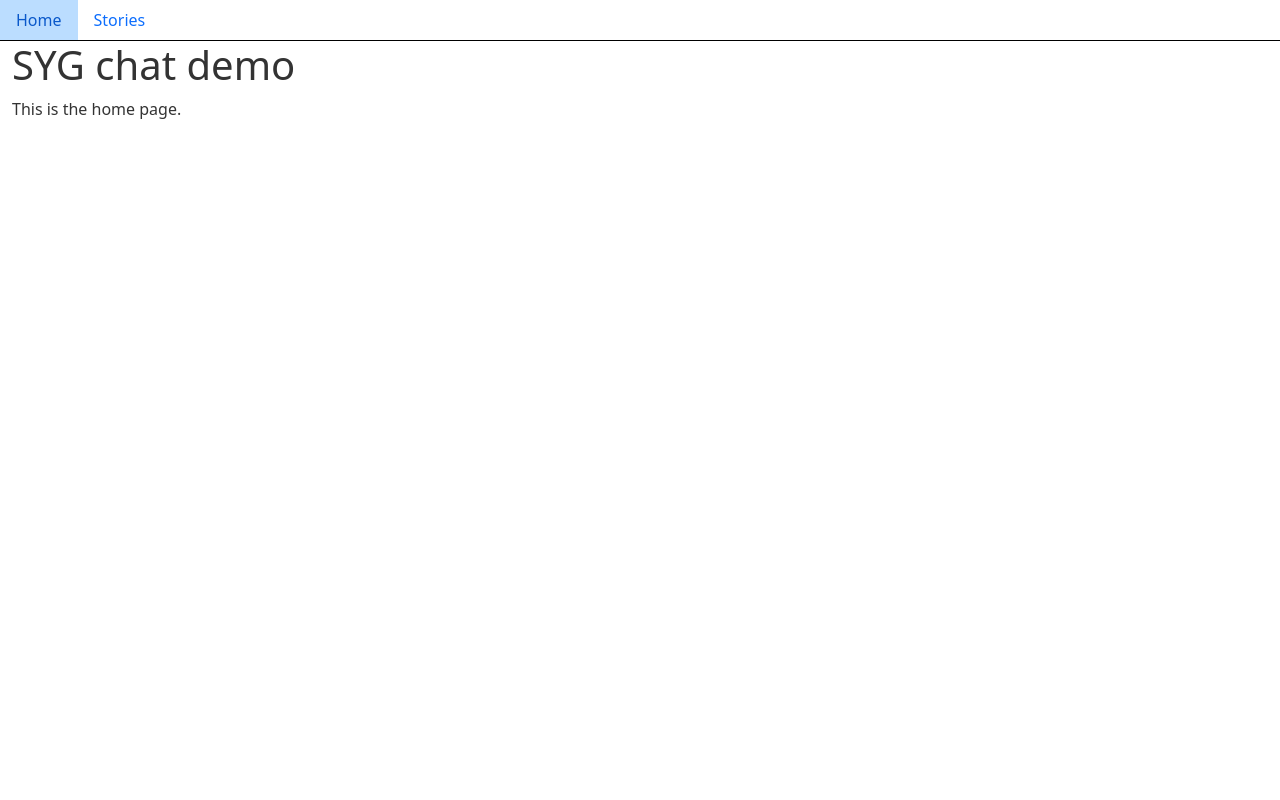
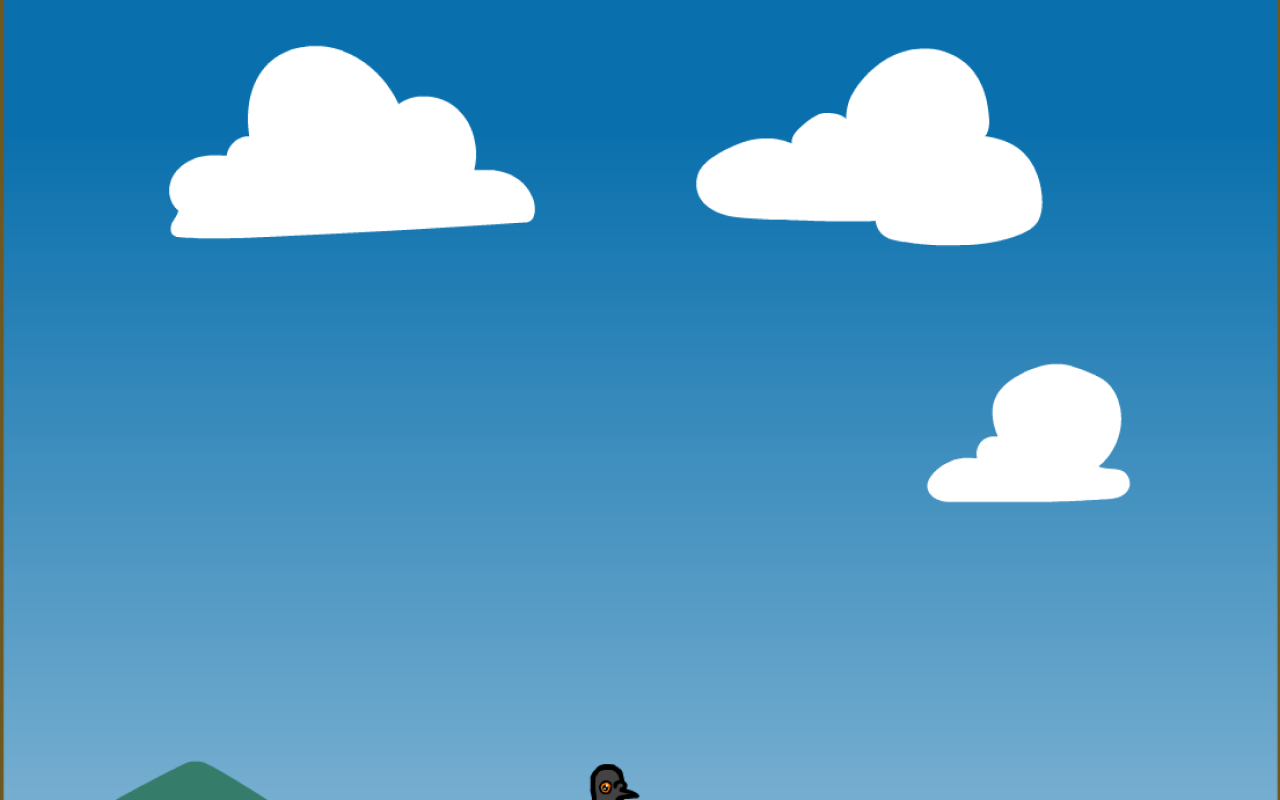
Before and after one commit to danesjenovdan/stop-your-government, a React (Vite) app: page / in a window 1280 px wide. Built offline with nearby package versions, Linux system fonts and the light colour scheme.

Commit message:
add wip intro screen

```diff
--- a/package.json
+++ b/package.json
@@ -14,6 +14,7 @@
     "react": "^17.0.0",
     "react-dom": "^17.0.0",
     "react-router-dom": "^5.2.0",
+    "react-spring": "^9.1.2",
     "use-http": "^1.0.20"
   },
   "devDependencies": {
--- a/src/App.jsx
+++ b/src/App.jsx
@@ -9,18 +9,20 @@ import { NotFound } from './pages/NotFound.jsx';
 export const App = () => (
   <div className="app">
     <Router>
-      <Header />
       <Switch>
         <Route path="/stories">
+          <Header />
           <Stories />
         </Route>
         <Route path="/story">
+          <Header />
           <Story />
         </Route>
         <Route path="/" exact>
           <Home />
         </Route>
         <Route>
+          <Header />
           <NotFound />
         </Route>
       </Switch>
--- /dev/null
+++ b/src/components/Intro.jsx
@@ -0,0 +1,59 @@
+import React, { useEffect, useRef } from 'react';
+import { useSpring } from 'react-spring';
+import { useHistory } from 'react-router-dom';
+import { Button } from './Button.jsx';
+import styles from './Intro.module.scss';
+import { getStoryLink } from '../utils/links.js';
+
+export const Intro = () => {
+  const history = useHistory();
+  const scrollerRef = useRef();
+
+  const [, springScroll] = useSpring(() => ({
+    y: 0,
+    onChange: ({ value }) => {
+      scrollerRef.current.scrollTo(0, value.y);
+    },
+    config: {
+      duration: 1500,
+      easing: (t) => (1 - Math.cos(Math.PI * t)) / 2,
+    },
+  }));
+
+  useEffect(() => {
+    setTimeout(() => {
+      const scroller = scrollerRef.current;
+      const scroll = scroller.scrollHeight - scroller.clientHeight;
+      springScroll.start({ y: scroll });
+    }, 1500);
+  }, []);
+
+  const width = 1280;
+  const height = 3000;
+
+  const ratio = (height / width) * 100;
+
+  const onSelectClick = () => {
+    const chatLink = getStoryLink('60866bc48da3c7319440cd2c');
+    history.push(chatLink);
+  };
+
+  return (
+    <div className={styles.introContainer} ref={scrollerRef}>
+      <div className={styles.introHeight} style={{ paddingTop: `${ratio}%` }}>
+        <div className={styles.intro}>
+          <div className={styles.characters}>TODO: SHOW CHARACTERS</div>
+          <div className={styles.buttons}>
+            <Button
+              variant="gold"
+              className={styles.selectButton}
+              onClick={onSelectClick}
+            >
+              Select
+            </Button>
+          </div>
+        </div>
+      </div>
+    </div>
+  );
+};
--- /dev/null
+++ b/src/components/Intro.module.scss
@@ -0,0 +1,46 @@
+@import '../assets/css/variables';
+
+.introContainer {
+  margin-left: -$gutter;
+  margin-right: -$gutter;
+  display: flex;
+  flex-direction: column;
+  background-color: #6d5821;
+  height: 100vh;
+  overflow: hidden;
+
+  .introHeight {
+    height: 0;
+    position: relative;
+
+    .intro {
+      position: absolute;
+      inset: 0;
+      background-image: url('../assets/img/intro/intro-1.png');
+      background-position: top center;
+      background-size: 100%;
+      background-repeat: no-repeat;
+      display: flex;
+      flex-direction: column;
+      justify-content: flex-end;
+
+      .characters {
+        margin: $gutter;
+        background-color: rgba($body-bg, 0.25);
+        height: 15rem;
+      }
+
+      .buttons {
+        margin: $gutter;
+        padding: $gutter;
+        background-color: $body-bg;
+        border: 2px solid currentColor;
+        border-radius: $button-border-radius;
+
+        .selectButton {
+          width: 100%;
+        }
+      }
+    }
+  }
+}
--- a/src/pages/Home.jsx
+++ b/src/pages/Home.jsx
@@ -1,8 +1,8 @@
 import React from 'react';
+import { Intro } from '../components/Intro.jsx';
 
 export const Home = () => (
   <div className="container">
-    <h1>SYG chat demo</h1>
-    <p>This is the home page.</p>
+    <Intro />
   </div>
 );
```
Also changed, not shown: src/assets/img/intro/intro-1.png (added), 1 other file (tests, documents, lock files or other folders).
